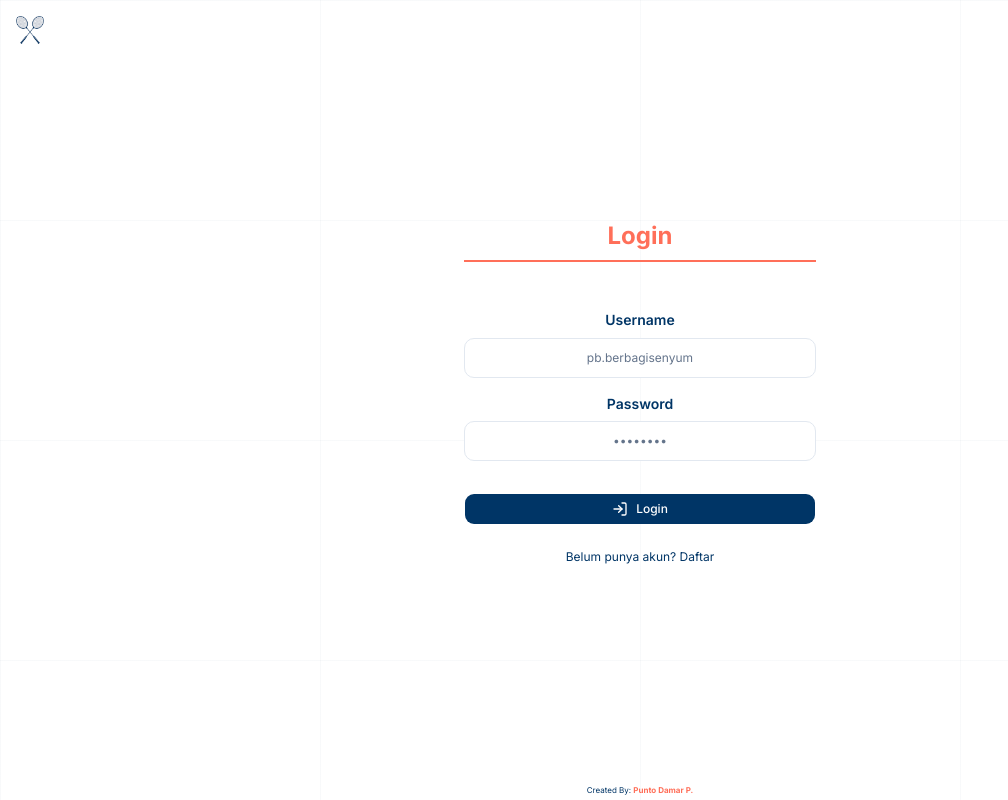
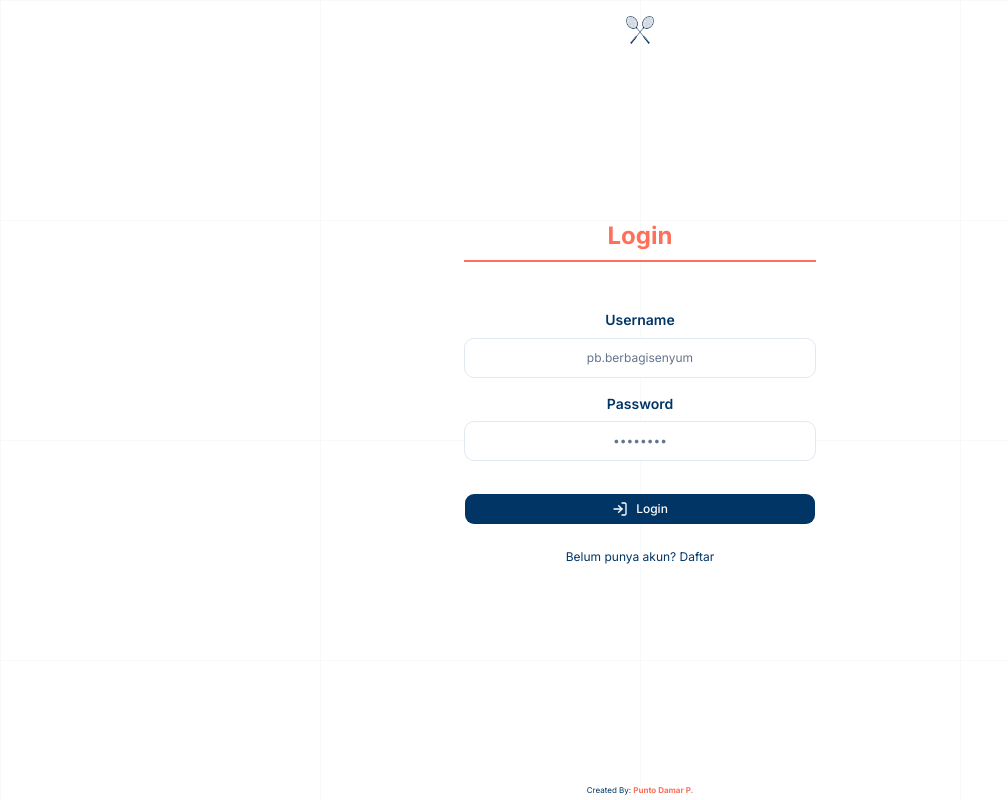
Before and after one commit to puntodamar/adu-raket-matchmaking-engine, a Next.js app: page /login in a window 1280 px wide. Shown: the whole page, without its empty margins (0-1008 px from the left). Built offline with nearby package versions, Linux system fonts and the light colour scheme.

Commit message:
update: disable login header

```diff
--- a/components/Header.tsx
+++ b/components/Header.tsx
@@ -6,7 +6,16 @@ import Image from 'next/image';
 import {LogIn, LogOut} from "lucide-react";
 import logoAsset from '@/public/logo.png';
 import {useUserStore} from "@/src/store/useUserStore";
-import { Button } from "@base-ui/react";
+import { Button } from "@/components/ui/button"
+import {
+    DropdownMenu,
+    DropdownMenuContent,
+    DropdownMenuGroup,
+    DropdownMenuItem,
+    DropdownMenuLabel,
+    DropdownMenuSeparator,
+    DropdownMenuTrigger,
+} from "@/components/ui/dropdown-menu"
 
 export default function Header() {
     const pathname = usePathname();
@@ -16,7 +25,7 @@ export default function Header() {
 
     return (
         <header className="relative z-50">
-            <nav className="absolute left-0 right-0 top-2 flex justify-between items-center px-4 py-2 max-w-7xl mx-auto">
+            <nav className="absolute left-0 right-0 top-2 flex justify-center items-center px-4 py-2 max-w-7xl mx-auto">
                 <Link href="/" className="hover:cursor-pointer">
                     <Image
                         src={logoAsset}
@@ -25,22 +34,34 @@ export default function Header() {
                     />
                 </Link>
 
-                {!user && loginVisible && (
-                    <Link
-                        href="/login"
-                        className={`${pathname === '/login' || pathname === '/register' ? 'hidden' : 'inline-flex'} items-center gap-x-2 hover:cursor-pointer text-xs`}>
-                        <LogIn size={10} />
-                        <span>Masuk / Daftar</span>
-                    </Link>
-                )}
+                {/*{!user && loginVisible && (*/}
+                {/*    <Link*/}
+                {/*        href="/login"*/}
+                {/*        className={`${pathname === '/login' || pathname === '/register' ? 'hidden' : 'inline-flex'} items-center gap-x-2 hover:cursor-pointer text-xs`}>*/}
+                {/*        <LogIn size={16} />*/}
+                {/*        <span className="text-sm">Masuk / Daftar</span>*/}
+                {/*    </Link>*/}
+                {/*)}*/}
 
-                {user && (
-                    <Button
-                        className={`inline-flex items-center gap-x-2 hover:cursor-pointer text-xs`}>
-                        <LogOut size={10} />
-                        <span>Logout</span>
-                    </Button>
-                )}
+                {/*{user && (*/}
+                {/*    <DropdownMenu>*/}
+                {/*        <DropdownMenuTrigger render={<Button />}>*/}
+                {/*            <span className="text-xs">{user.username}</span>*/}
+                {/*        </DropdownMenuTrigger>*/}
+                {/*        <DropdownMenuContent>*/}
+                {/*            <DropdownMenuGroup>*/}
+                {/*                <DropdownMenuLabel>My Account</DropdownMenuLabel>*/}
+                {/*                <DropdownMenuItem>Profile</DropdownMenuItem>*/}
+                {/*                <DropdownMenuItem>Billing</DropdownMenuItem>*/}
+                {/*            </DropdownMenuGroup>*/}
+                {/*            <DropdownMenuSeparator />*/}
+                {/*            <DropdownMenuGroup>*/}
+                {/*                <DropdownMenuItem>Team</DropdownMenuItem>*/}
+                {/*                <DropdownMenuItem>Subscription</DropdownMenuItem>*/}
+                {/*            </DropdownMenuGroup>*/}
+                {/*        </DropdownMenuContent>*/}
+                {/*    </DropdownMenu>*/}
+                {/*)}*/}
             </nav>
         </header>
     );
```
